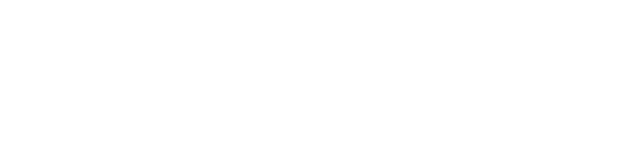
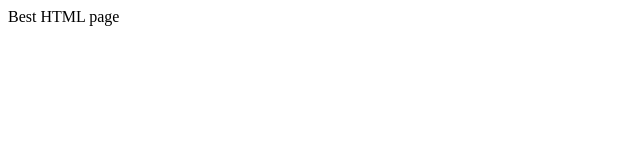
Before and after one commit to tttim91/Gitwarmup, a plain HTML site: page index.html in a window 1280 px wide. Shown: the whole page, without its empty margins (0-640 px from the left). Drawn offline with Linux system fonts and the light colour scheme.

Commit message:
Adding body message

```diff
--- a/index.html
+++ b/index.html
@@ -4,6 +4,6 @@
     <title>Git Warm up</title>
   </head>
   <body>
-
+        Best HTML page
   </body>
 </html>
```
